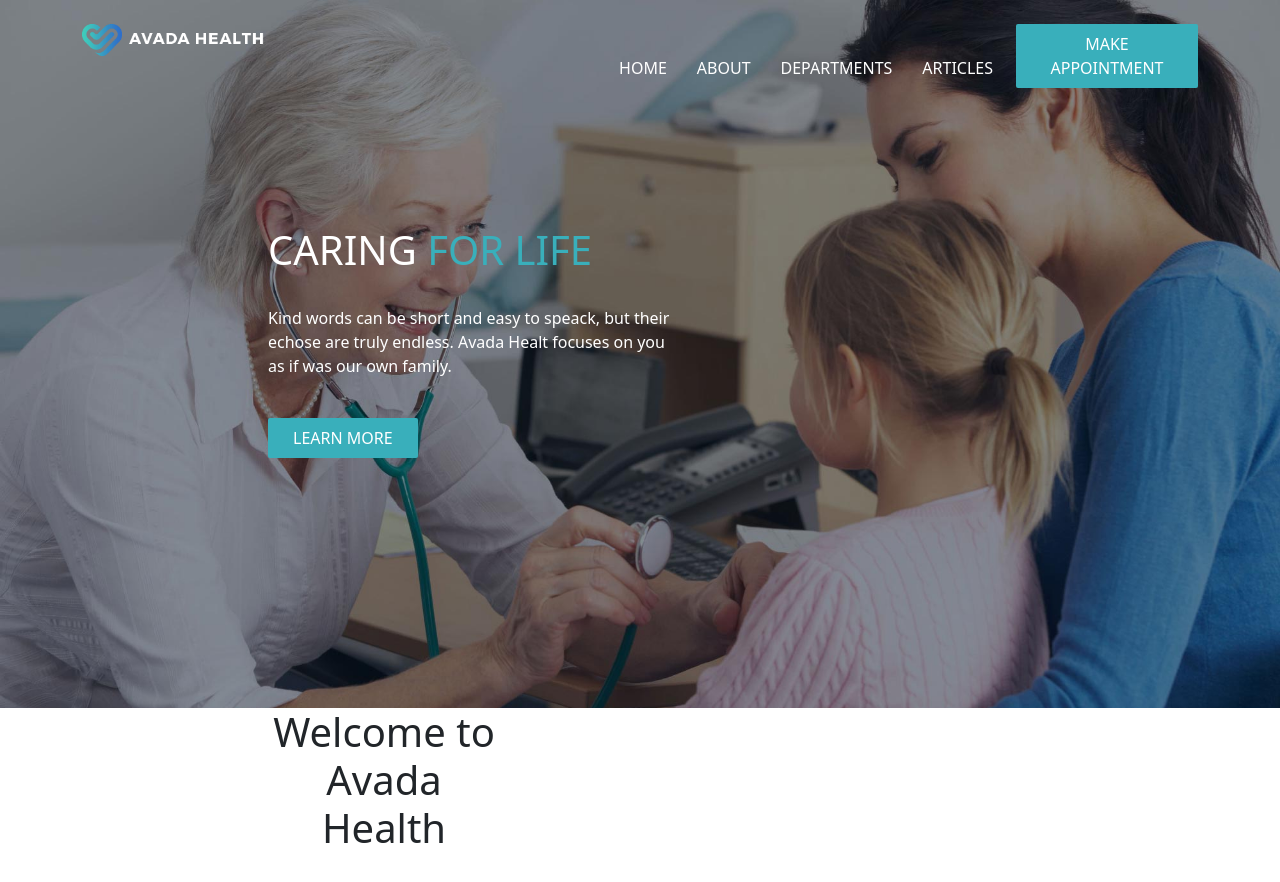
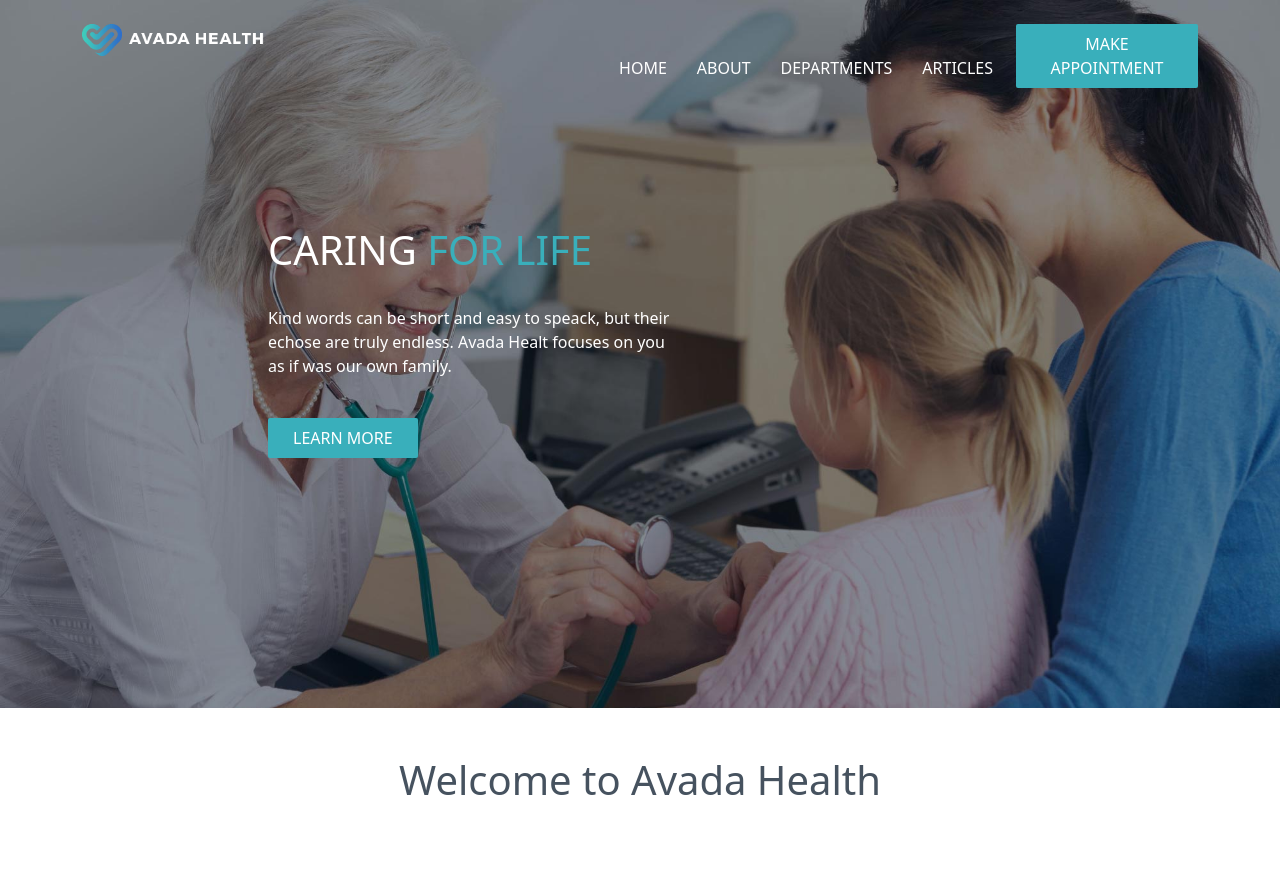
Before and after one commit to WalterFrongia/proj-html-vuejs, a Vue app: page / in a window 1280 px wide. Shown: the top 882 px of the page. Built offline with nearby package versions, Linux system fonts and the light colour scheme.

Commit message:
Implementazione nuova variabile per colore titoli in main section

```diff
--- a/src/components/Header.vue
+++ b/src/components/Header.vue
@@ -124,7 +124,7 @@ ul{
 }
 button{
     background-color: $primaryColor;
-    color:$textColor;
+    color:$secondaryColor;
 
     border:none;
     border-radius:2px;
@@ -139,13 +139,13 @@ button{
     padding-top:130px;
     padding-bottom: 250px;
     h1{
-        color:$textColor;
+        color:$secondaryColor;
         span{
             color:$primaryColor;
         }
     }
     p{
-        color:$textColor;
+        color:$secondaryColor;
     }
 }
 
--- a/src/components/Welcome.vue
+++ b/src/components/Welcome.vue
@@ -2,7 +2,7 @@
     <div id="welcome-section">
         <div class="container">
             <div class="row">
-                <div class="col-4 text-center">
+                <div class="col-12 text-center pt-5">
                    <h1>Welcome to Avada Health</h1>
                 </div>
             </div>
@@ -24,6 +24,9 @@ export default {
     margin:auto;
     width:$primaryWidth;
     height: 500px; //atezza impostata per capire grandezze pagina, poi verrà rimossa
+    h1{
+        color:$thirdColor;
+    }
 }
 
 </style>
--- a/src/style/variables.scss
+++ b/src/style/variables.scss
@@ -1,7 +1,8 @@
 //COLOR
 
 $primaryColor: #39afbb; //(sfondo bottone, )
-$textColor: white;
+$secondaryColor: white;
+$thirdColor:#46525f;
 
 // /COLOR
 
```
